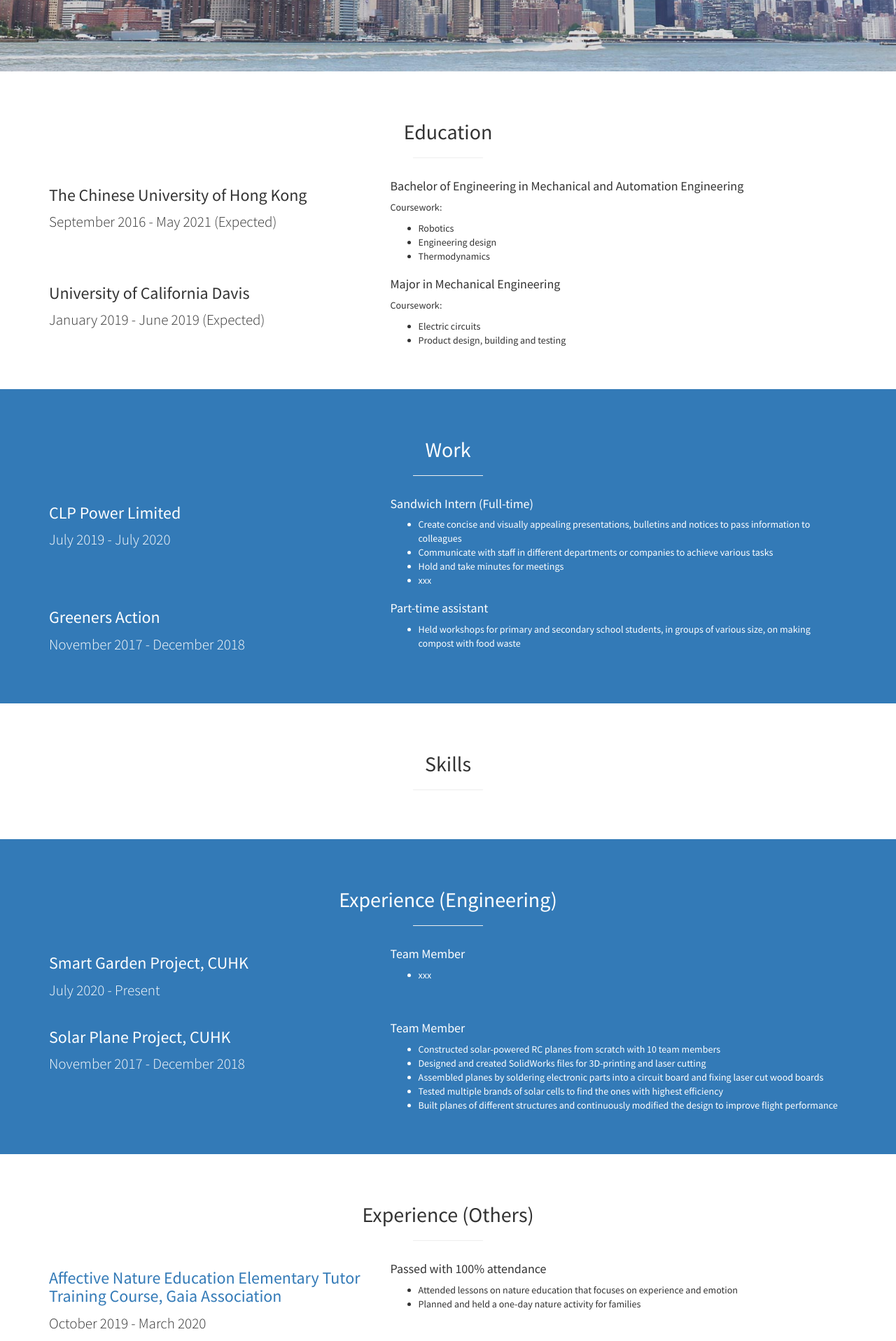
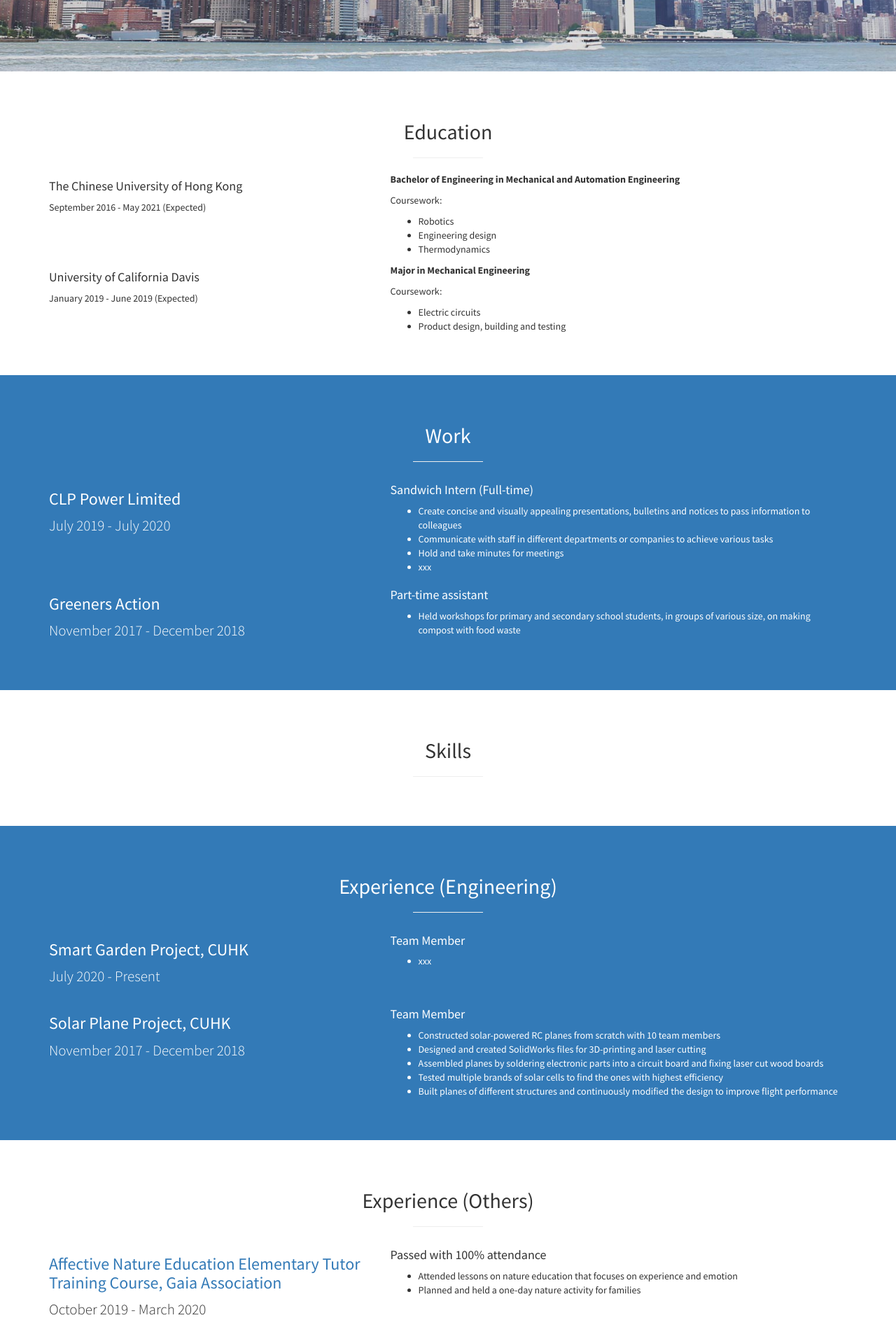
Before and after one commit to leelacceber/stylish-portfolio-jekyll-master, a Jekyll site: the page built from index.html, in a window 1280 px wide. Shown: the part 798-2714 px from the top of the page at 70% size. Built offline with Jekyll 4.4.1, drawn with Linux system fonts in a browser that asks for light colours.

Commit message:
Update education.html

```diff
--- a/_includes/education.html
+++ b/_includes/education.html
@@ -9,11 +9,11 @@
 
     <div class="row">
       <div class="col-md-5 text-left">
-        <h3>The Chinese University of Hong Kong</h3>
-        <p class="lead">September 2016 - May 2021 (Expected)</p>
+        <h4>The Chinese University of Hong Kong</h4>
+        <p>September 2016 - May 2021 (Expected)</p>
       </div>
       <div class="col-md-7 text-left">
-        <h4>Bachelor of Engineering in Mechanical and Automation Engineering</h4>
+        <p><strong>Bachelor of Engineering in Mechanical and Automation Engineering</strong></p>
         <p>Coursework:</p>
         <ul>
           <li>Robotics</li>
@@ -25,11 +25,11 @@
 
     <div class="row">
       <div class="col-md-5 text-left">
-        <h3>University of California Davis</h3>
-        <p class="lead">January 2019 - June 2019 (Expected)</p>
+        <h4>University of California Davis</h4>
+        <p>January 2019 - June 2019 (Expected)</p>
       </div>
       <div class="col-md-7 text-left">
-        <h4>Major in Mechanical Engineering</h4>
+        <p><strong>Major in Mechanical Engineering</strong></p>
         <p>Coursework:</p>
         <ul>
           <li>Electric circuits</li>
```
